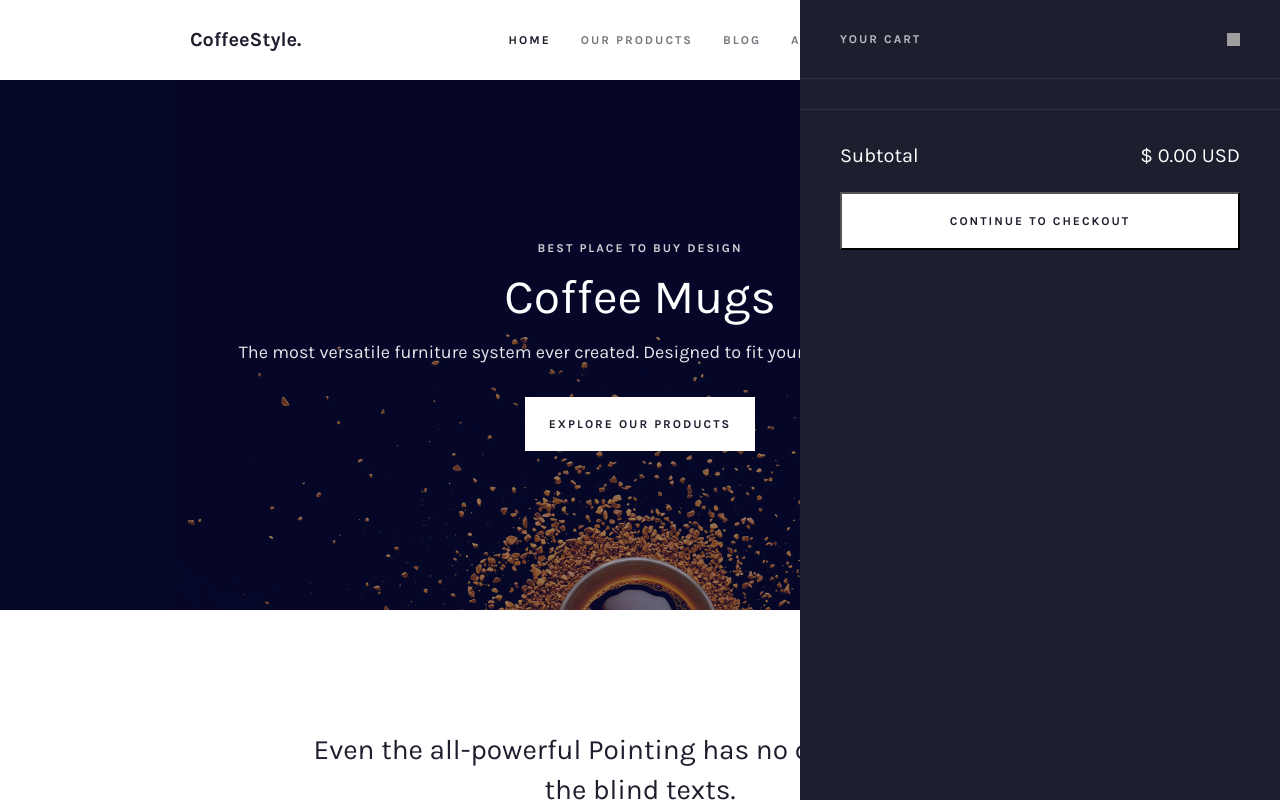
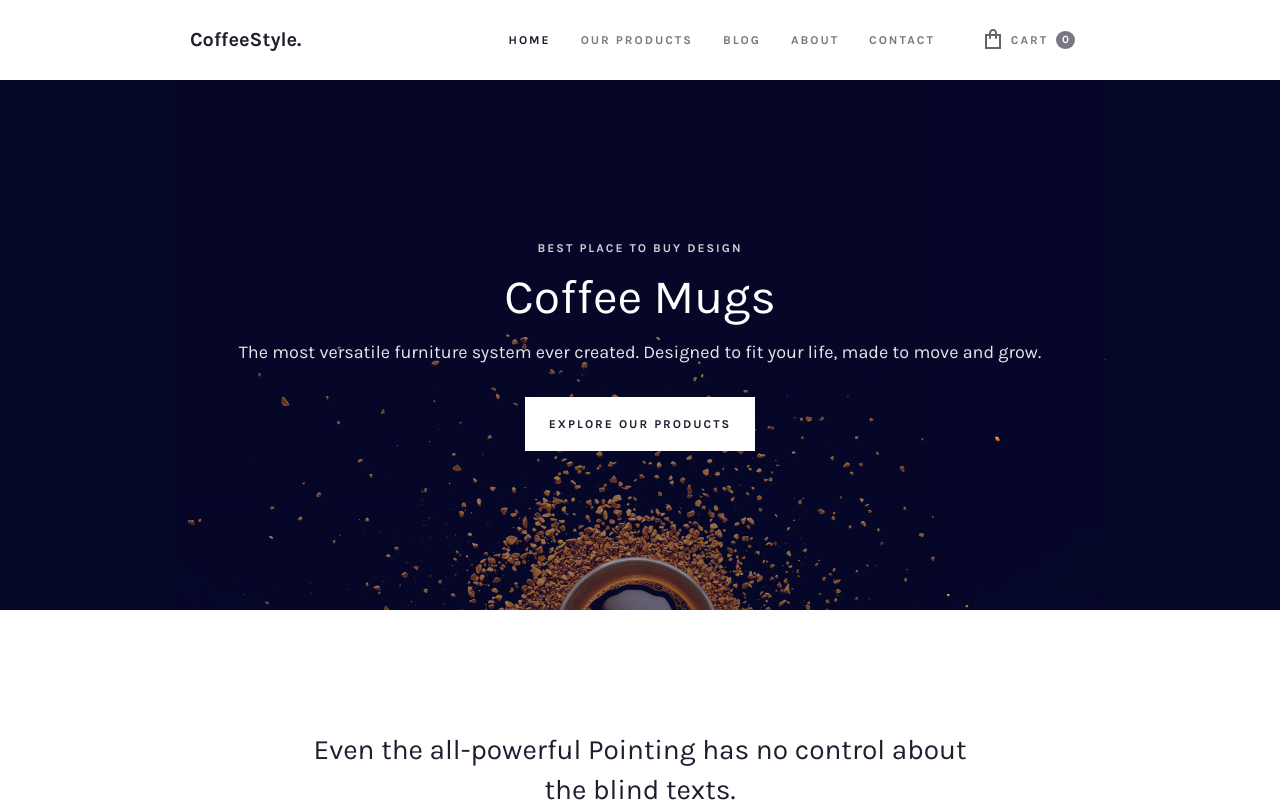
Before and after one commit to EvgeniiGo/coffee-mugs, a React (Vite) app: page / in a window 1280 px wide. Shown: the top 802 px of the page. Built offline with nearby package versions, Linux system fonts and the light colour scheme; grey boxes are pictures that could not be loaded.

Commit message:
Cart component updated

```diff
--- a/src/App.tsx
+++ b/src/App.tsx
@@ -1,5 +1,5 @@
 import { Route, Routes } from "react-router-dom";
-import { useState } from "react";
+import { useEffect, useState } from "react";
 
 import Header from "./Components/Header/Header";
 import Main from "./Components/Main/Main";
@@ -23,7 +23,7 @@ export type CartType = {
 export type CartFunctionType = (productId: string, quantity: number) => void;
 
 function App() {
-  const [viewCart, setViewCart] = useState([]);
+  const [isCartOpen, setIsCartOpen] = useState(false);
   const [productsInCart, setProductsInCart] = useState<CartType>({});
 
   function addProductToCart(productId: string, quantity: number): void {
@@ -36,6 +36,7 @@ function App() {
       newCart[productId] = quantity;
     }
     setProductsInCart(newCart);
+    setIsCartOpen(true);
   }
 
   const changeProductInCartQuantity: CartFunctionType = (
@@ -49,12 +50,32 @@ function App() {
       newCart[productId] = newQuantity;
     }
     setProductsInCart(newCart);
+    openCart();
   };
+
+  function handleOverlayClose(e: MouseEvent) {
+    const cartElement = document.querySelector(".cart") as HTMLElement;
+    if (e.target === cartElement) {
+      closeCart();
+    }
+  }
+
+  function openCart(): void {
+    const cartElement = document.querySelector(".cart") as HTMLElement;
+    cartElement.classList.add("cart_opened");
+    document.addEventListener("click", handleOverlayClose);
+  }
+
+  function closeCart(): void {
+    const cartElement = document.querySelector(".cart") as HTMLElement;
+    console.log(cartElement);
+    cartElement.classList.remove("cart_opened");
+    document.removeEventListener("click", handleOverlayClose);
+  }
 
   return (
     <>
-      {/* <Header viewCart={viewCart} setViewCart={setViewCart} /> */}
-      <Header />
+      <Header openCart={openCart} productsInCart={productsInCart} />
       <Routes>
         <Route path="/" element={<Main mugs={products} posts={posts} />} />
       </Routes>
@@ -88,6 +109,7 @@ function App() {
         products={products}
         productsInCart={productsInCart}
         onChange={changeProductInCartQuantity}
+        onClose={closeCart}
       />
     </>
   );
--- a/src/Components/Cart/Cart.css
+++ b/src/Components/Cart/Cart.css
@@ -1,4 +1,16 @@
 .cart {
+  position: fixed;
+  width: 100vw;
+  height: 100vh;
+  background-color: rgba(29, 31, 46, 0.15);
+  display: none;
+}
+
+.cart_opened {
+  display: block;
+}
+
+.cart__container {
   position: fixed;
   right: 0;
   top: 0;
@@ -31,6 +43,13 @@
   background-color: transparent;
   background-size: cover;
   border: none;
+  cursor: pointer;
+  opacity: 0.7;
+  transition: ease opacity 0.4s;
+}
+
+.cart__close-button:hover {
+  opacity: 1;
 }
 
 .cart__products {
--- a/src/Components/Cart/Cart.tsx
+++ b/src/Components/Cart/Cart.tsx
@@ -8,9 +8,10 @@ type PropsType = {
   products: Mug[];
   productsInCart: CartType;
   onChange: CartFunctionType;
+  onClose: () => void;
 };
 
-const Cart = ({ products, productsInCart, onChange }: PropsType) => {
+const Cart = ({ products, productsInCart, onChange, onClose }: PropsType) => {
   const subtotal: number =
     Object.keys(productsInCart).length > 0
       ? Object.keys(productsInCart).reduce((total, key) => {
@@ -23,13 +24,20 @@ const Cart = ({ products, productsInCart, onChange }: PropsType) => {
 
   return (
     <div className="cart">
+      <div className="cart__container">
         <div className="cart__header">
           <h4 className="cart__label">Your cart</h4>
-        <button className="cart__close-button" type="button"></button>
+          <button
+            className="cart__close-button"
+            type="button"
+            onClick={onClose}
+          ></button>
         </div>
         <div className="cart__products">
           {products
-          .filter((product) => Object.keys(productsInCart).includes(product.id))
+            .filter((product) =>
+              Object.keys(productsInCart).includes(product.id)
+            )
             .map((product) => {
               const img: string = new URL(
                 `../../images/products/${product.id}.jpg`,
@@ -85,6 +93,7 @@ const Cart = ({ products, productsInCart, onChange }: PropsType) => {
           </button>
         </div>
       </div>
+    </div>
   );
 };
 
--- a/src/Components/Header/Header.tsx
+++ b/src/Components/Header/Header.tsx
@@ -3,8 +3,14 @@ import "./Header.css";
 import logo from "../../images/logo.png";
 import cart from "../../images/cart-icon.png";
 import menu from "../../images/menu-icon.png";
+import { CartType } from "../../App";
 
-const Header = () => {
+type PropsType = {
+  openCart: () => void;
+  productsInCart: CartType;
+};
+
+const Header = ({ openCart, productsInCart }: PropsType) => {
   function buttonClickHandler() {
     const nav = document.querySelector(".nav") as HTMLElement;
     nav.classList.add("nav_opened");
@@ -18,6 +24,13 @@ const Header = () => {
       document.addEventListener("click", closeMenu);
     }, 0);
   }
+
+  const quantity: number =
+    Object.keys(productsInCart).length > 0
+      ? Object.keys(productsInCart).reduce((total, key) => {
+          return total + productsInCart[key];
+        }, 0)
+      : 0;
   return (
     <header className="header">
       <div className="header__logo">
@@ -65,10 +78,10 @@ const Header = () => {
           Contact
         </NavLink>
       </nav>
-      <div className="header__cart">
+      <div className="header__cart" onClick={openCart}>
         <img src={cart} alt="bag" className="header__cart-icon" />
         <p className="header__cart-text">Cart</p>
-        <div className="header__cart-counter">3</div>
+        <div className="header__cart-counter">{quantity}</div>
       </div>
       <div className="header__button" onClick={buttonClickHandler}>
         <img src={menu} alt="menu" className="header_button-image" />
```
Lines whose indentation alone changed are shown as unchanged.
